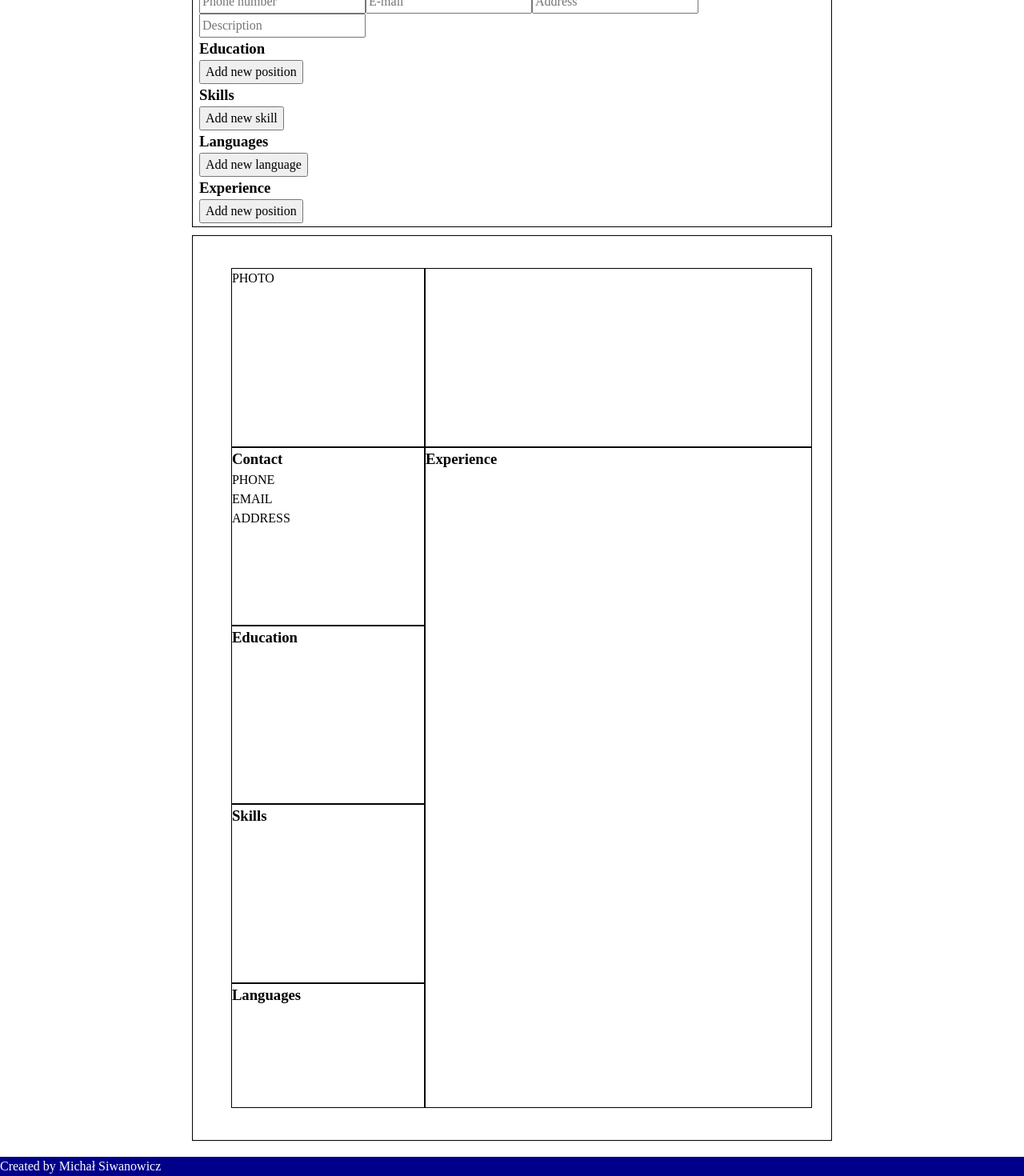
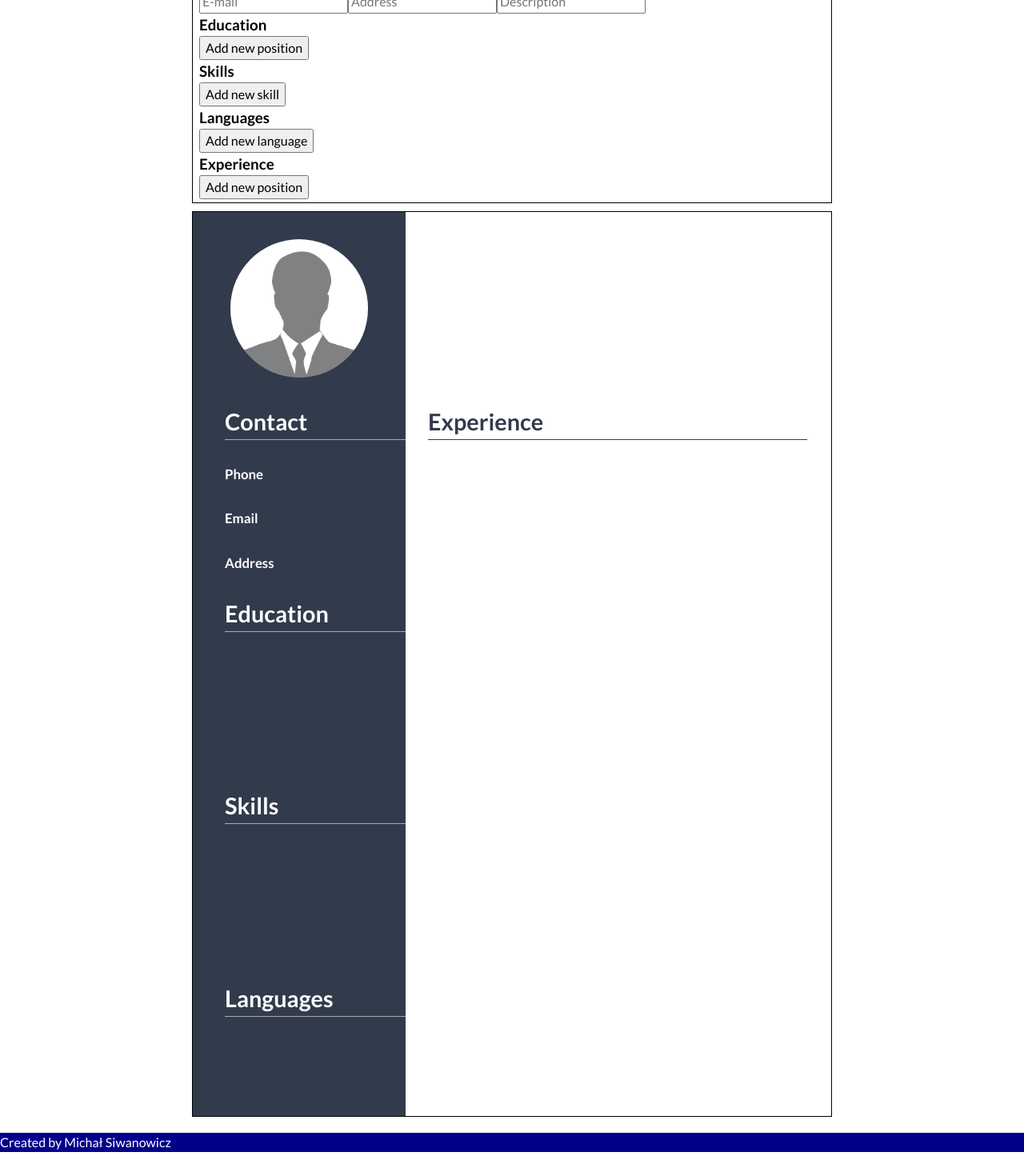
Before and after one commit to micsiw/cv-creator, a React (Create React App) app: page / in a window 1280 px wide. Shown: the part 144-1614 px from the top of the page at 80% size. After the commit the page ends 1584 px from the top, so only its background shows below. Built offline with nearby package versions, Linux system fonts and the light colour scheme.

Commit message:
added css for cv display section

```diff
--- a/src/components/CV-Display/Contact-display.js
+++ b/src/components/CV-Display/Contact-display.js
@@ -4,18 +4,20 @@ class ContactDisplay extends Component {
   render() {
     return (
       <div className="contact">
-        <h3>Contact</h3>
+        <h3 className="title-section">Contact</h3>
+        <div className="contact-content">
           <div className="contact-section">
-          <p>PHONE</p>
+            <p className="contact-title">Phone</p>
             <p>{this.props.phoneNumber}</p>
           </div>
           <div className="contact-section">
-          <p>EMAIL</p>
+            <p className="contact-title">Email</p>
             <p>{this.props.email}</p>
           </div>
           <div className="contact-section">
-          <p>ADDRESS</p>
+            <p className="contact-title">Address</p>
             <p>{this.props.address}</p>
+          </div>
         </div>
       </div>
     );
--- a/src/components/CV-Display/Display.js
+++ b/src/components/CV-Display/Display.js
@@ -13,22 +13,26 @@ class Display extends Component {
     return (
       <div className="display-wrapper">
         <div className="display">
+          <div className="display-left">
             <PhotoDisplay />
+            <ContactDisplay
+              phoneNumber={this.props.phoneNumber}
+              email={this.props.email}
+              address={this.props.address}
+            />
+            <EducationDisplay education={this.props.education} />
+            <SkillsDisplay skills={this.props.skills} />
+            <LanguagesDisplay languages={this.props.languages} />
+          </div>
+          <div className="display-right">
             <IntroductionDisplay
               firstName={this.props.firstName}
               lastName={this.props.lastName}
               jobTitle={this.props.jobTitle}
               personalDescription={this.props.personalDescription}
             />
-          <ContactDisplay
-            phoneNumber={this.props.phoneNumber}
-            email={this.props.email}
-            address={this.props.address}
-          />
             <ExperienceDisplay experience={this.props.experience} />
-          <EducationDisplay education={this.props.education} />
-          <SkillsDisplay skills={this.props.skills} />
-          <LanguagesDisplay languages={this.props.languages} />
+          </div>
         </div>
       </div>
     );
--- a/src/components/CV-Display/Education-display.js
+++ b/src/components/CV-Display/Education-display.js
@@ -4,7 +4,8 @@ class EducationDisplay extends Component {
   render() {
     return (
       <div className="education">
-        <h3>Education</h3>
+        <h3 className="title-section">Education</h3>
+        <div className="education-content">
           {this.props.education.map((position) => {
             return (
               <div key={position.id}>
@@ -15,6 +16,7 @@ class EducationDisplay extends Component {
             );
           })}
         </div>
+      </div>
     );
   }
 }
--- a/src/components/CV-Display/Experience-display.js
+++ b/src/components/CV-Display/Experience-display.js
@@ -4,10 +4,11 @@ class ExperienceDisplay extends Component {
   render() {
     return (
       <div className="experience">
-        <h3>Experience</h3>
+        <h3 className="experience-title">Experience</h3>
+        <div className="experience-content">
           {this.props.experience.map((position) => {
             return (
-            <div key={position.id}>
+              <div className="experience-position" key={position.id}>
                 <div className="experience-time">{position.time}</div>
                 <div className="company-name">{position.company}</div>
                 <div className="position">{position.position}</div>
@@ -18,6 +19,7 @@ class ExperienceDisplay extends Component {
             );
           })}
         </div>
+      </div>
     );
   }
 }
--- a/src/components/CV-Display/Introduction-display.js
+++ b/src/components/CV-Display/Introduction-display.js
@@ -4,8 +4,10 @@ class IntroductionDisplay extends Component {
   render() {
     return (
       <div className="introduction">
-        <p className="first-name">{this.props.firstName}</p>
-        <p className="last-name">{this.props.lastName}</p>
+        <div className="name-section">
+          <p className="first-name">{this.props.firstName}</p>
+          <p className="last-name">{this.props.lastName}</p>
+        </div>
         <p className="job-title">{this.props.jobTitle}</p>
         <p className="personal-description">{this.props.personalDescription}</p>
       </div>
--- a/src/components/CV-Display/Languages-display.js
+++ b/src/components/CV-Display/Languages-display.js
@@ -4,7 +4,8 @@ class LanguagesDisplay extends Component {
   render() {
     return (
       <div className="languages">
-        <h3>Languages</h3>
+        <h3 className="title-section">Languages</h3>
+        <div className="languages-content">
           {this.props.languages.map((language) => {
             return (
               <div key={language.id}>
@@ -13,6 +14,7 @@ class LanguagesDisplay extends Component {
             );
           })}
         </div>
+      </div>
     );
   }
 }
--- a/src/components/CV-Display/Photo-display.js
+++ b/src/components/CV-Display/Photo-display.js
@@ -1,8 +1,21 @@
 import React, { Component } from "react";
+import placeholder from "../.././images/placeholder_avatar.png";
 
 class PhotoDisplay extends Component {
   render() {
-    return <div className="photo">PHOTO</div>;
+    return (
+      <div className="photo">
+        {/* <div className="photo-holder"> */}
+        {/* <img src={placeholder} alt="placeholder"></img> */}
+        <div
+          className="avatar"
+          style={{
+            backgroundImage: `url(${placeholder})`,
+          }}
+        ></div>
+        {/* </div> */}
+      </div>
+    );
   }
 }
 
--- a/src/components/CV-Display/Skills-display.js
+++ b/src/components/CV-Display/Skills-display.js
@@ -4,14 +4,18 @@ class SkillsDisplay extends Component {
   render() {
     return (
       <div className="skills">
-        <h3>Skills</h3>
+        <h3 className="title-section">Skills</h3>
+        <div className="skills-content">
           {this.props.skills.map((skill) => {
             return (
               <div key={skill.id}>
-              <div className="skill">{skill.skill}</div>
+                <div className="skill">
+                  <span className="marker">•</span> {skill.skill}
+                </div>
               </div>
             );
           })}
+        </div>
       </div>
     );
   }
--- a/src/styles/App.css
+++ b/src/styles/App.css
@@ -1,3 +1,4 @@
+@import url("https://fonts.googleapis.com/css2?family=Lato:ital,wght@0,300;0,400;0,700;0,900;1,300;1,400;1,700;1,900&display=swap");
 *,
 *::before,
 *::after {
@@ -11,6 +12,7 @@
 html,
 body {
   height: 100%;
+  font-family: "Lato", sans-serif;
 }
 
 body {
--- a/src/styles/Display.css
+++ b/src/styles/Display.css
@@ -1,7 +1,7 @@
 .display-wrapper {
   flex: 1;
   border: 1px solid black;
-  min-width: 720px;
+  min-width: 800px;
   max-width: 800px;
   aspect-ratio: 1 / 1.4142135623730950488016887242097;
 }
@@ -9,16 +9,239 @@
 .display {
   height: 100%;
   display: grid;
-  grid-template: 1fr 1fr 1fr 1fr 0.7fr / 1fr 2fr;
-  padding: 5% 6%;
-  padding-right: 3%;
+  grid-template-columns: 1fr 2fr;
+}
+
+.photo {
+  display: flex;
+  align-items: center;
+  justify-content: center;
+  padding: 0;
+}
+
+.avatar {
+  width: 65%;
+  aspect-ratio: 1 / 1;
+  border-radius: 50%;
+  background-size: cover;
+  background-position: top center;
+}
+
+.display-left {
+  grid-column: 1;
+  grid-row: 1 / span 5;
+  display: grid;
+  grid-template-rows: 1fr 1fr 1fr 1fr 0.7fr;
+  color: white;
+  background-color: #323b4c;
+}
+
+.display-right {
+  grid-column: 2;
+  grid-row: 1 / span 5;
+  display: grid;
+  grid-template-columns: 1fr;
+  grid-template-rows: 1fr 1fr 1fr 1fr 0.7fr;
+  padding-right: 30px;
+  padding-left: 28px;
+}
+
+.title-section {
+  font-size: 1.8rem;
+  border-bottom: 1px solid rgb(172, 171, 171);
+}
+
+.contact,
+.education,
+.skills,
+.languages {
+  padding-left: 40px;
+}
+
+.contact {
+  display: flex;
+  flex-direction: column;
+}
+
+.contact-content {
+  flex: 1;
+  display: flex;
+  flex-direction: column;
+  justify-content: space-evenly;
+}
+
+.contact-title {
+  font-weight: 700;
+  font-size: 1.05rem;
+}
+
+.contact-title + p {
+  font-size: 0.75rem;
+  font-weight: 400;
+}
+
+.education {
+  display: flex;
+  flex-direction: column;
+}
+
+.education-content {
+  flex: 1;
+  display: flex;
+  flex-direction: column;
+  justify-content: space-evenly;
+}
+
+.graduation-year {
+  font-size: 0.75rem;
+}
+
+.school-name {
+  font-size: 1.05rem;
+  font-weight: 700;
+}
+
+.school-title {
+  font-size: 0.85rem;
+  font-weight: 700;
+}
+
+.skills {
+  display: flex;
+  flex-direction: column;
+}
+
+.skills-content {
+  flex: 1;
+  display: flex;
+  flex-direction: column;
+  justify-content: space-evenly;
+}
+
+.marker {
+  margin-right: 10px;
+  font-size: 0.7rem;
+}
+
+.skill {
+  font-size: 0.83rem;
+}
+
+.languages {
+  display: flex;
+  flex-direction: column;
+}
+
+.languages-content {
+  flex: 1;
+  padding: 16px 0px;
+  display: flex;
+  flex-direction: column;
+  gap: 6px;
+  font-size: 0.85rem;
+  font-weight: 700;
+}
+
+.introduction {
+  padding-top: 42px;
+  line-height: 1;
+}
+
+.name-section {
+  display: flex;
+  gap: 3%;
+  font-size: 2.8rem;
+  color: #323b4c;
+  flex-wrap: wrap;
+}
+
+.first-name {
+  font-weight: 900;
+}
+
+.last-name {
+  font-weight: 500;
+}
+
+.job-title {
+  font-size: 1.5rem;
+  font-weight: 300;
+  letter-spacing: 4px;
+  color: #323b4c;
+}
+
+.personal-description {
+  margin-top: 16px;
+  font-size: 0.85rem;
+  color: #737373;
+  line-height: normal;
+  text-align: justify;
 }
 
 .experience {
-  grid-column: 2;
   grid-row: 2 / span 4;
 }
 
-.display > * {
-  border: 1px solid black;
+.experience-title {
+  font-size: 1.8rem;
+  color: #323b4c;
+  border-bottom: 1px solid #323b4c;
 }
+
+.experience-content {
+  margin-top: 24px;
+}
+
+.experience-position {
+  padding-bottom: 24px;
+  padding-left: 24px;
+  position: relative;
+  color: #737373;
+}
+
+.experience-position::before {
+  content: "";
+  height: 100%;
+  width: 1px;
+  position: absolute;
+  left: 0;
+  background: #323b4c;
+}
+
+.experience-position::after {
+  content: "";
+  background: white;
+  position: absolute;
+  top: 0;
+  left: -4px;
+  font-size: 70px;
+  padding: 2px;
+  border: 2px solid #323b4c;
+  border-radius: 50%;
+  width: 10px;
+  height: 10px;
+  display: flex;
+  align-items: center;
+  justify-content: center;
+}
+
+.experience-position:last-child {
+  padding-bottom: 0;
+}
+
+.experience-time {
+  font-weight: 700;
+  font-size: 0.9rem;
+}
+
+.position {
+  font-size: 1.2rem;
+  font-weight: 900;
+  margin-top: 4px;
+}
+
+.experience-description {
+  font-size: 0.9rem;
+  text-align: justify;
+  margin-top: 4px;
+}
--- a/src/styles/Main.css
+++ b/src/styles/Main.css
@@ -9,7 +9,7 @@
 .forms {
   flex: 1;
   border: 1px solid black;
-  min-width: 720px;
+  min-width: 800px;
   max-width: 800px;
   padding: 4px 8px;
 }
```
Also changed, not shown: src/images/placeholder_avatar.png (added), src/images/template_avatar.png (added). Lines whose indentation alone changed are shown as unchanged.
